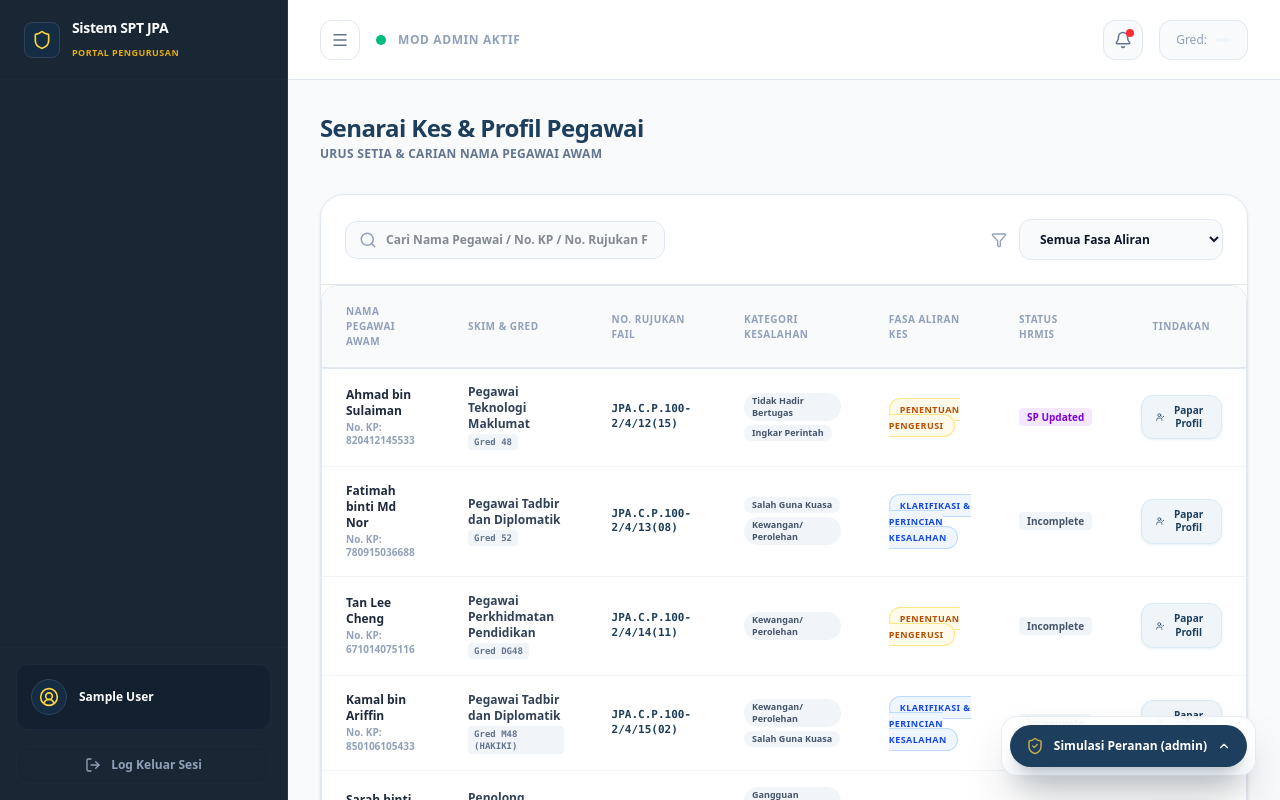
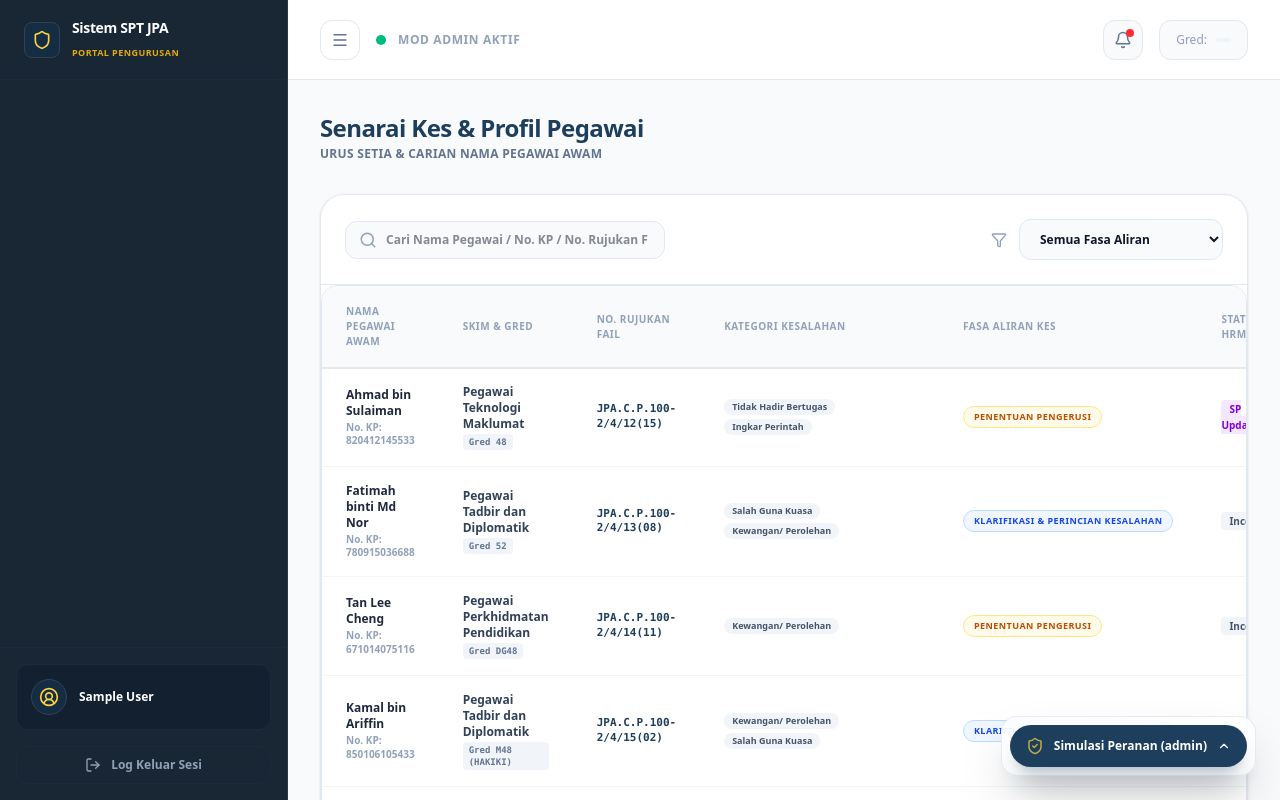
Before and after one commit to syazmiza031109-tech/sistem-pengurusan-tatatertib, a Next.js app: page /dashboard/admin/cases in a window 1280 px wide. Built offline with nearby package versions, Linux system fonts and the light colour scheme; sample sign-in values are in the browser's storage.

Commit message:
Fix badge formatting to add inline-block and whitespace-nowrap, preventing long status tags from wrapping and overlapping

```diff
--- a/src/app/dashboard/admin/cases/[id]/page.tsx
+++ b/src/app/dashboard/admin/cases/[id]/page.tsx
@@ -386,7 +386,7 @@ export default function OfficerProfileDetail() {
 
                       {/* Fasa Aliran Utama */}
                       <td className="py-4.5 px-6">
-                        <span className={`px-2.5 py-1 rounded-full border text-[9px] font-bold uppercase tracking-wider inline-block ${getStatusBadge(c.workflow.STATUS_KATEGORI_UTAMA)}`}>
+                        <span className={`inline-block whitespace-nowrap px-2.5 py-1 rounded-full border text-[9px] font-bold uppercase tracking-wider ${getStatusBadge(c.workflow.STATUS_KATEGORI_UTAMA)}`}>
                           {c.workflow.STATUS_KATEGORI_UTAMA}
                         </span>
                       </td>
--- a/src/app/dashboard/admin/cases/page.tsx
+++ b/src/app/dashboard/admin/cases/page.tsx
@@ -141,20 +141,20 @@ export default function CasesDirectory() {
                     </td>
                     <td className="py-4 px-6">
                       <div className="flex flex-wrap gap-1">
-                        {c.details.JENIS_KESALAHAN.slice(0, 2).map((jk, idx) => (
-                          <span key={idx} className="bg-slate-100 text-slate-600 text-[9px] px-2 py-0.5 rounded-full">
+                         {c.details.JENIS_KESALAHAN.slice(0, 2).map((jk, idx) => (
+                          <span key={idx} className="inline-block whitespace-nowrap bg-slate-100 text-slate-600 text-[9px] px-2 py-0.5 rounded-full">
                             {jk}
                           </span>
                         ))}
                         {c.details.JENIS_KESALAHAN.length > 2 && (
-                          <span className="bg-slate-100 text-slate-600 text-[9px] px-2 py-0.5 rounded-full font-bold">
+                          <span className="inline-block whitespace-nowrap bg-slate-100 text-slate-600 text-[9px] px-2 py-0.5 rounded-full font-bold">
                             +{c.details.JENIS_KESALAHAN.length - 2} lagi
                           </span>
                         )}
                       </div>
                     </td>
                     <td className="py-4 px-6">
-                      <span className={`px-2.5 py-1 rounded-full border text-[9px] font-bold uppercase tracking-wider ${getStatusBadge(c.workflow.STATUS_KATEGORI_UTAMA)}`}>
+                      <span className={`inline-block whitespace-nowrap px-2.5 py-1 rounded-full border text-[9px] font-bold uppercase tracking-wider ${getStatusBadge(c.workflow.STATUS_KATEGORI_UTAMA)}`}>
                         {c.workflow.STATUS_KATEGORI_UTAMA}
                       </span>
                     </td>
--- a/src/components/admin-charts.tsx
+++ b/src/components/admin-charts.tsx
@@ -642,10 +642,9 @@ export default function AdminCharts({ cases }: AdminChartsProps) {
                       <p className="text-slate-600 font-medium leading-relaxed">
                         {c.details.RINGKASAN_KESALAHAN}
                       </p>
-                      {/* Tags */}
                       <div className="flex flex-wrap gap-1">
                         {c.details.JENIS_KESALAHAN?.map((j, jidx) => (
-                          <span key={jidx} className="bg-slate-100 border border-slate-200 text-slate-500 font-bold px-2 py-0.5 rounded text-[9px] uppercase">
+                          <span key={jidx} className="inline-block whitespace-nowrap bg-slate-100 border border-slate-200 text-slate-500 font-bold px-2 py-0.5 rounded text-[9px] uppercase">
                             {j}
                           </span>
                         ))}
```
